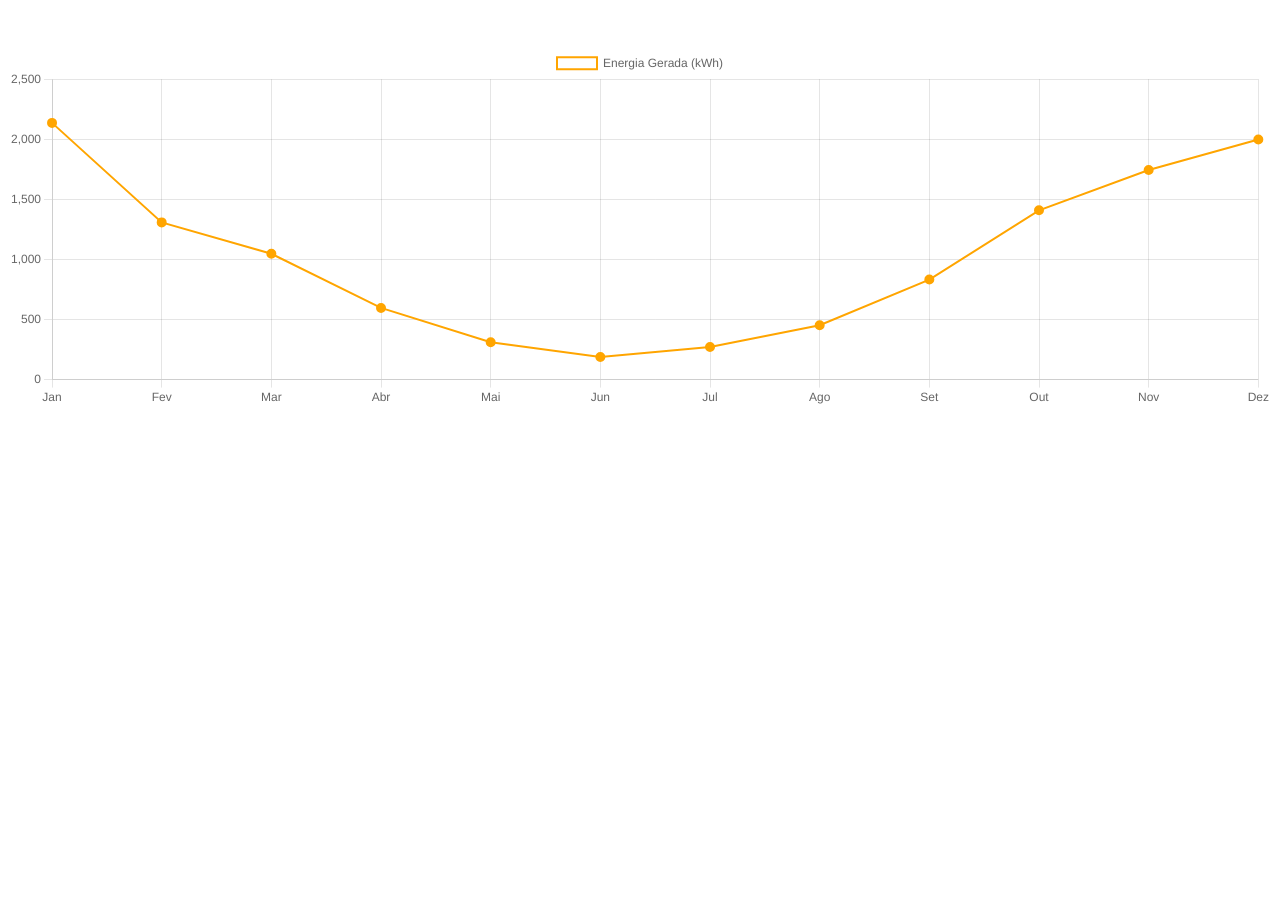
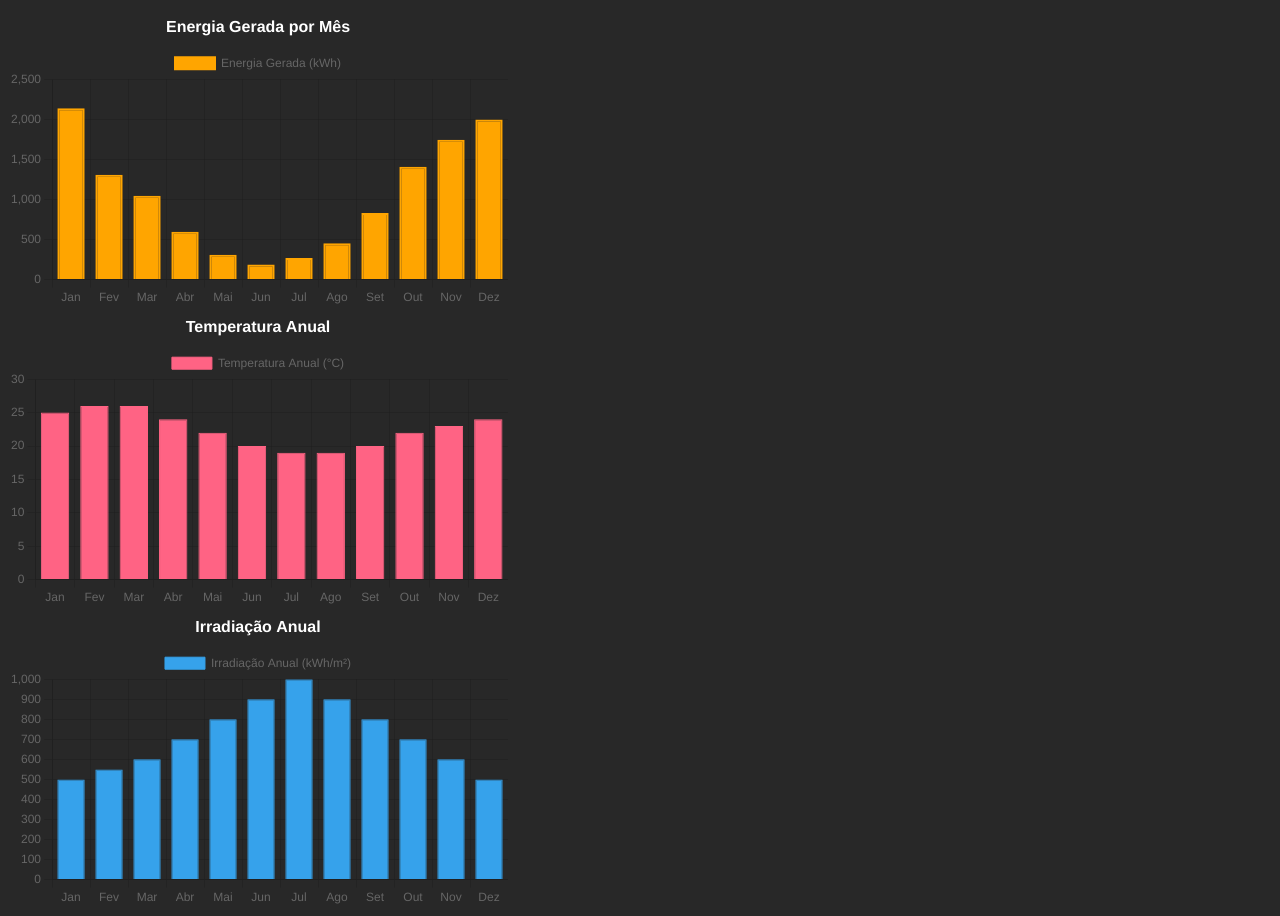
Before and after one commit to FabriNeves/solarCalc, a website: page graph/graficoEnergiaGerada.html in a window 1280 px wide. Before the commit the page ends 800 px from the top, so only its background shows below. Drawn offline with nearby package versions, Linux system fonts and the light colour scheme.

Commit message:
Exemplo de gráficos

```diff
--- a/graph/graficoEnergiaGerada.html
+++ b/graph/graficoEnergiaGerada.html
@@ -1,30 +1,38 @@
 <!DOCTYPE html>
-<html>
+<html >
 
 <head>
     <meta charset="UTF-8">
     <title>Exemplo de gráfico com Chart.js</title>
     <script src="https://cdn.jsdelivr.net/npm/chart.js"></script>
+    <style>
+        body {
+            background-color: #282828;
+            color: #fff;
+        }
+        canvas {
+            display: inline;
+        }
+    </style>
 </head>
 
 <body>
-    <canvas id="myChart"  width="600" height="400"></canvas>
+    <canvas id="myChart" width="500" height="300" ></canvas>
+    <canvas id="grafico-temperatura"  width="500" height="300"></canvas>
+    <canvas id="grafico-irradiacao"  width="500" height="300"></canvas>
 
     <script>
         const ctx = document.getElementById('myChart').getContext('2d');
         const myChart = new Chart(ctx, {
-            type: 'line',
+            type: 'bar',
             data: {
                 labels: ['Jan', 'Fev', 'Mar', 'Abr', 'Mai', 'Jun', 'Jul', 'Ago', 'Set', 'Out', 'Nov', 'Dez'],
                 datasets: [{
                     label: 'Energia Gerada (kWh)',
                     data: [2136.494, 1308.367, 1047.482, 596.446, 310.952, 187.61, 270.568, 451.945, 832.314, 1408.783, 1744.802, 1998.516],
-                    fill: true,
-                    backgroundColor: 'rgba(0, 0, 0, 0)',
+                    backgroundColor: '#ffa500',
+                    borderWidth: 2,
                     borderColor: '#ffa500',
-                    borderWidth: 2,
-                    pointRadius: 4,
-                    pointBackgroundColor: '#ffa500'
                 }]
             },
             options: {
@@ -42,7 +50,7 @@
                 legend: {
                     display: false
                 },
-                responsive: true,
+                responsive: false,
                 maintainAspectRatio: false,
                 backgroundColor: '#282828',
                 plugins: {
@@ -68,6 +76,105 @@
                 }
             }
         });
+
+        const ctx2 = document.getElementById('grafico-temperatura').getContext('2d');
+        const myChart2 = new Chart(ctx2, {
+            type: 'bar',
+            data: {
+                labels: ['Jan', 'Fev', 'Mar', 'Abr', 'Mai', 'Jun', 'Jul', 'Ago', 'Set', 'Out', 'Nov', 'Dez'],
+                datasets: [{
+                    label: 'Temperatura Anual (°C)',
+                    data: [25, 26, 26, 24, 22, 20, 19, 19, 20, 22, 23, 24],
+                    backgroundColor: '#ff6384',
+                    borderColor: '#ff6384',
+                    borderWidth: 1
+                }]
+            },
+            options: {
+                scales: {
+                    yAxes: [{
+                        ticks: {
+                            beginAtZero: true
+                        }
+                    }]
+                },
+                title: {
+                    display: true,
+                    text: 'Temperatura Anual'
+                },
+                legend: {
+                    display: false
+                },
+                responsive: false,
+                maintainAspectRatio: false,
+                backgroundColor: '#282828',
+                plugins: {
+                    title: {
+                        display: true,
+                        text: 'Temperatura Anual',
+                        color: '#fff',
+                        font: {
+                            size: 16
+                        }
+                    }
+                },
+                elements: {
+                    rectangle: {
+                        borderWidth: 1,
+                        borderColor: '#ff6384',
+                        backgroundColor: '#ff6384'
+                    }
+                }
+            }
+        });
+
+        const ctx3 = document.getElementById('grafico-irradiacao').getContext('2d');
+        const myChart3 = new Chart(ctx3, {
+            type: 'bar',
+            data: {
+                labels: ['Jan', 'Fev', 'Mar', 'Abr', 'Mai', 'Jun', 'Jul', 'Ago', 'Set', 'Out', 'Nov', 'Dez'],
+                datasets: [{
+                    label: 'Irradiação Anual (kWh/m²)',
+                    data: [500, 550, 600, 700, 800, 900, 1000, 900, 800, 700, 600, 500],
+                    backgroundColor: '#36a2eb',
+                    borderColor: '#36a2eb',
+                    borderWidth: 1
+                }]
+            },
+            options: {
+                scales: {
+                    yAxes: [{
+                        ticks: {
+                            beginAtZero: true
+                        }
+                    }]
+                },
+                title: {
+                    display: true
+                },
+                responsive: false,
+                maintainAspectRatio: false,
+                backgroundColor: '#282828',
+                plugins: {
+                    title: {
+                        display: true,
+                        text: 'Irradiação Anual',
+                        color: '#fff',
+                        font: {
+                            size: 16
+                        }
+                    }
+                },
+                elements: {
+                    rectangle: {
+                        borderWidth: 1,
+                        borderColor: '#ff6384',
+                        backgroundColor: '#ff6384'
+                    }
+                }
+            }
+        });
+
     </script>
 </body>
 
```
